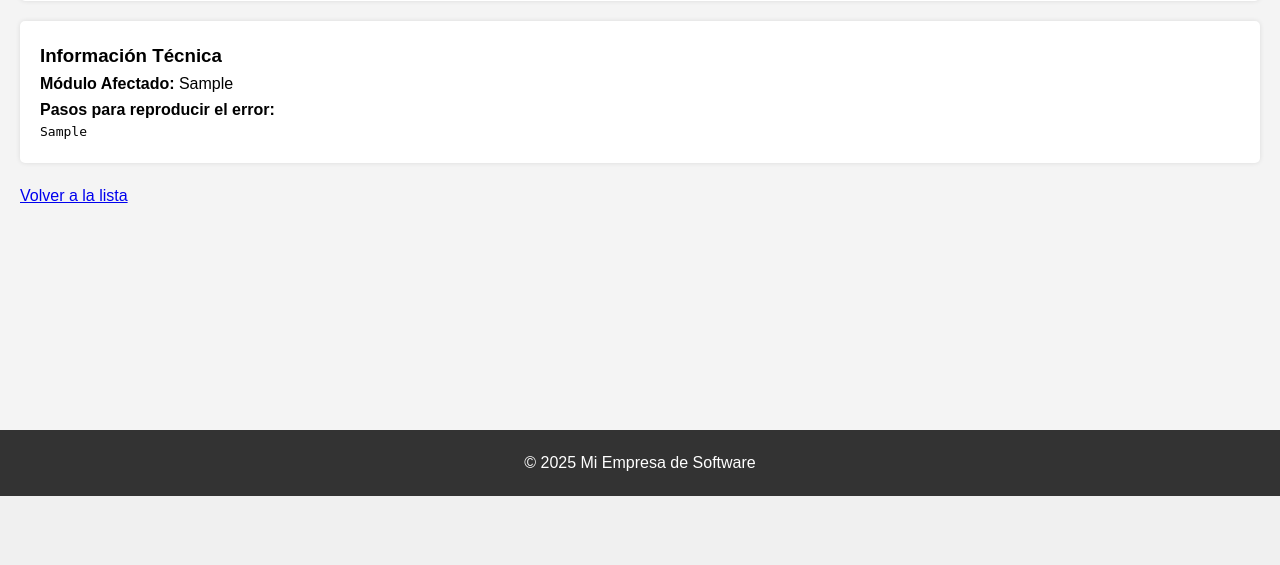
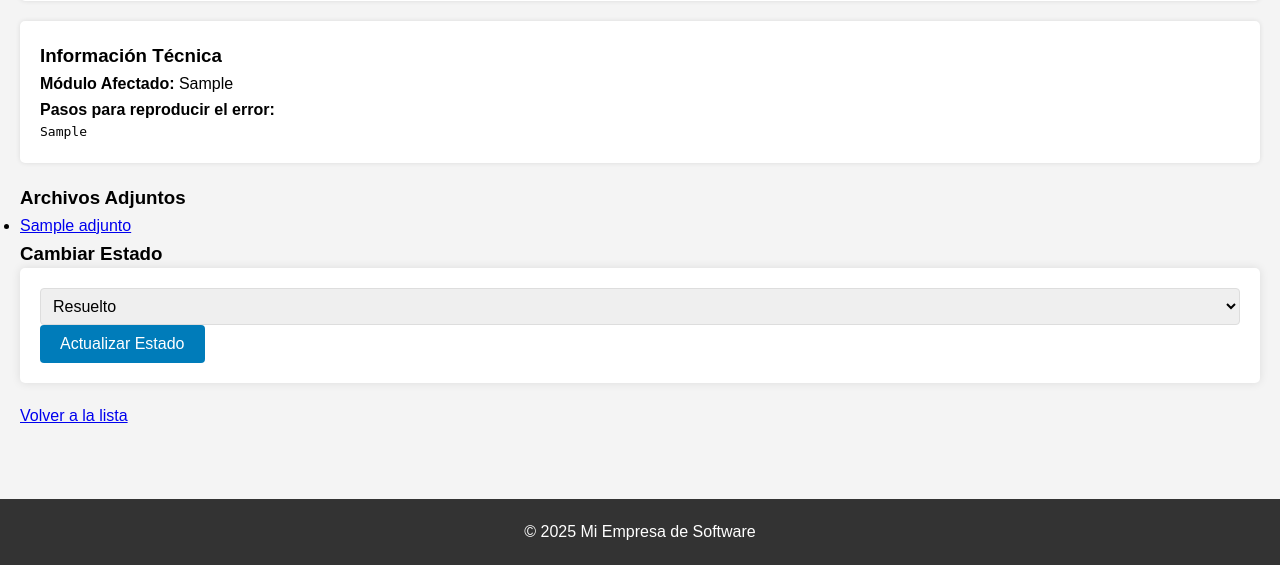
Before and after one commit to lsilvao-senati/ticket, a PHP site: page /sistemas/tickets.php?action=view&id=1 in a window 1280 px wide. Shown: the part 350-915 px from the top of the page. Before the commit the page ends 846 px from the top, so only its background shows below. Run offline with PHP 8.4, Linux system fonts and the light colour scheme; the visitor is signed in with stand-in values (Sample User, id 1); tables that the repository leaves empty or names only in its code hold one stand-in row (values such as "Sample post").

Commit message:
feat: Implement ticket attachments and status changes
This commit introduces two new features to the ticketing system:

1.  **File Attachments on Ticket Creation:**
    -   The ticket creation form now includes a file input field.
    -   The backend handles file uploads, including validation for file size (max 5MB) and type (JPG, PNG, PDF, DOCX).
    -   Uploaded files are stored in the `public/uploads` directory with a unique name.
    -   Attachment information is saved in a new `adjuntos` table.
    -   Attachments are displayed and linked on the ticket detail page.

2.  **Ticket Status Management:**
    -   The `tickets` table now has an `estado` column.
    -   Developers can change the status of a ticket ('abierto', 'en_proceso', 'resuelto', 'cerrado') from the ticket detail page.
    -   The status change is handled via a new controller action and is restricted to authorized users.

A `schema.sql` file has been added to `config/` to document and facilitate the necessary database changes.

```diff
--- a/public/tickets.php
+++ b/public/tickets.php
@@ -18,6 +18,7 @@ switch ($action) {
         $ticket_id = isset($_GET['id']) ? (int)$_GET['id'] : 0;
         if ($ticket_id > 0) {
             $ticket = $ticketModel->findById($ticket_id);
+            $adjuntos = $ticketModel->getAttachments($ticket_id);
             $page_title = "Detalle del Ticket #" . $ticket_id;
             $view_content = __DIR__ . '/../src/views/tickets/detail_view.php';
         } else {
@@ -25,6 +26,25 @@ switch ($action) {
             header('Location: tickets.php?action=list');
             exit();
         }
+        break;
+
+    case 'update_status':
+        if ($_SERVER['REQUEST_METHOD'] === 'POST' && isset($_SESSION['user_rol']) && $_SESSION['user_rol'] === 'desarrollador') {
+            $ticket_id = (int)($_POST['ticket_id'] ?? 0);
+            $estado = $_POST['estado'] ?? '';
+
+            // Validar que el estado sea uno de los permitidos
+            $estados_permitidos = ['abierto', 'en_proceso', 'resuelto', 'cerrado'];
+            if ($ticket_id > 0 && in_array($estado, $estados_permitidos)) {
+                $ticketModel->updateStatus($ticket_id, $estado);
+            }
+            // Redirigir de vuelta a la vista de detalle
+            header('Location: tickets.php?action=view&id=' . $ticket_id);
+            exit();
+        }
+        // Si no es POST o no es desarrollador, redirigir
+        header('Location: dashboard.php');
+        exit();
         break;
 
     case 'list':
--- a/src/models/Ticket.php
+++ b/src/models/Ticket.php
@@ -74,5 +74,47 @@ class Ticket extends Database {
             return null;
         }
     }
+
+    /**
+     * Añade un archivo adjunto a un ticket.
+     * @param int $ticket_id El ID del ticket.
+     * @param string $ruta_archivo La ruta donde se guarda el archivo.
+     * @param string $nombre_archivo El nombre original del archivo.
+     * @return bool True si se añadió correctamente, False en caso de error.
+     */
+    public function addAttachment($ticket_id, $ruta_archivo, $nombre_archivo) {
+        $stmt = $this->conn->prepare(
+            "INSERT INTO adjuntos (ticket_id, ruta_archivo, nombre_archivo) VALUES (?, ?, ?)"
+        );
+        $stmt->bind_param("iss", $ticket_id, $ruta_archivo, $nombre_archivo);
+        return $stmt->execute();
+    }
+
+    /**
+     * Actualiza el estado de un ticket.
+     * @param int $ticket_id El ID del ticket.
+     * @param string $estado El nuevo estado.
+     * @return bool True si se actualizó correctamente, False en caso de error.
+     */
+    public function updateStatus($ticket_id, $estado) {
+        $stmt = $this->conn->prepare(
+            "UPDATE tickets SET estado = ? WHERE id = ?"
+        );
+        $stmt->bind_param("si", $estado, $ticket_id);
+        return $stmt->execute();
+    }
+
+    /**
+     * Obtiene los archivos adjuntos de un ticket.
+     * @param int $ticket_id El ID del ticket.
+     * @return array Un array con los datos de los adjuntos.
+     */
+    public function getAttachments($ticket_id) {
+        $stmt = $this->conn->prepare("SELECT * FROM adjuntos WHERE ticket_id = ?");
+        $stmt->bind_param("i", $ticket_id);
+        $stmt->execute();
+        $result = $stmt->get_result();
+        return $result->fetch_all(MYSQLI_ASSOC);
+    }
 }
 ?>
--- a/src/views/tickets/detail_view.php
+++ b/src/views/tickets/detail_view.php
@@ -32,6 +32,37 @@
     </div>
     <?php endif; ?>
 
+    <?php if (isset($adjuntos) && !empty($adjuntos)): ?>
+    <div class="ticket-attachments">
+        <h3>Archivos Adjuntos</h3>
+        <ul>
+            <?php foreach ($adjuntos as $adjunto): ?>
+                <li>
+                    <a href="<?php echo htmlspecialchars($adjunto['ruta_archivo']); ?>" target="_blank">
+                        <?php echo htmlspecialchars($adjunto['nombre_archivo']); ?>
+                    </a>
+                </li>
+            <?php endforeach; ?>
+        </ul>
+    </div>
+    <?php endif; ?>
+
+    <?php if (isset($_SESSION['user_rol']) && $_SESSION['user_rol'] === 'desarrollador'): ?>
+    <div class="ticket-actions">
+        <h3>Cambiar Estado</h3>
+        <form action="tickets.php?action=update_status" method="POST">
+            <input type="hidden" name="ticket_id" value="<?php echo htmlspecialchars($ticket['id']); ?>">
+            <select name="estado">
+                <option value="abierto" <?php echo ($ticket['estado'] === 'abierto') ? 'selected' : ''; ?>>Abierto</option>
+                <option value="en_proceso" <?php echo ($ticket['estado'] === 'en_proceso') ? 'selected' : ''; ?>>En Proceso</option>
+                <option value="resuelto" <?php echo ($ticket['estado'] === 'resuelto') ? 'selected' : ''; ?>>Resuelto</option>
+                <option value="cerrado" <?php echo ($ticket['estado'] === 'cerrado') ? 'selected' : ''; ?>>Cerrado</option>
+            </select>
+            <button type="submit">Actualizar Estado</button>
+        </form>
+    </div>
+    <?php endif; ?>
+
     <a href="tickets.php?action=list">Volver a la lista</a>
 
 <?php else: ?>
```
Also changed, not shown: config/schema.sql (added, +29 -0 lines), public/crear_ticket.php (+39 -1 lines), src/views/tickets/create_view.php (+6 -1 lines).
